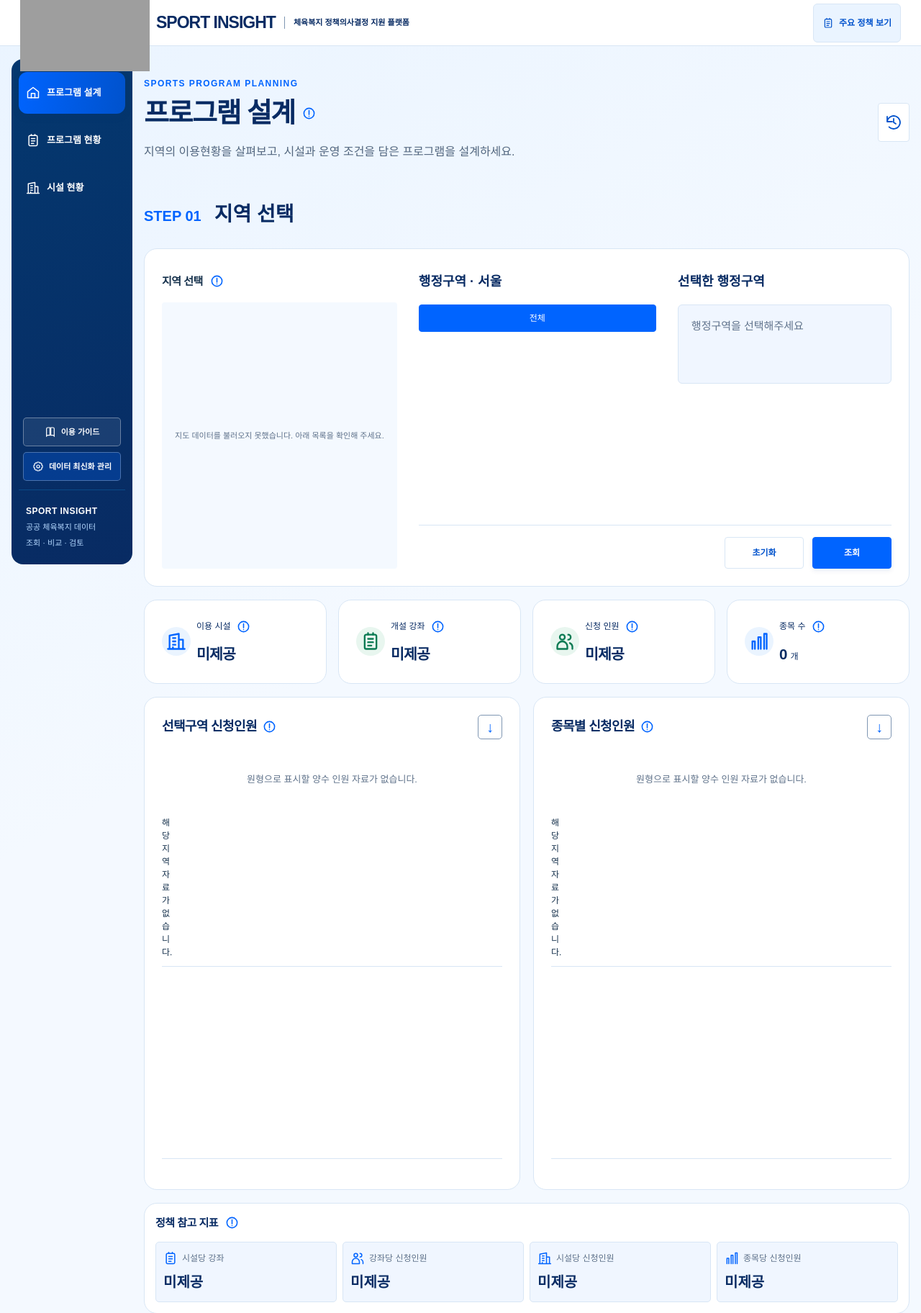
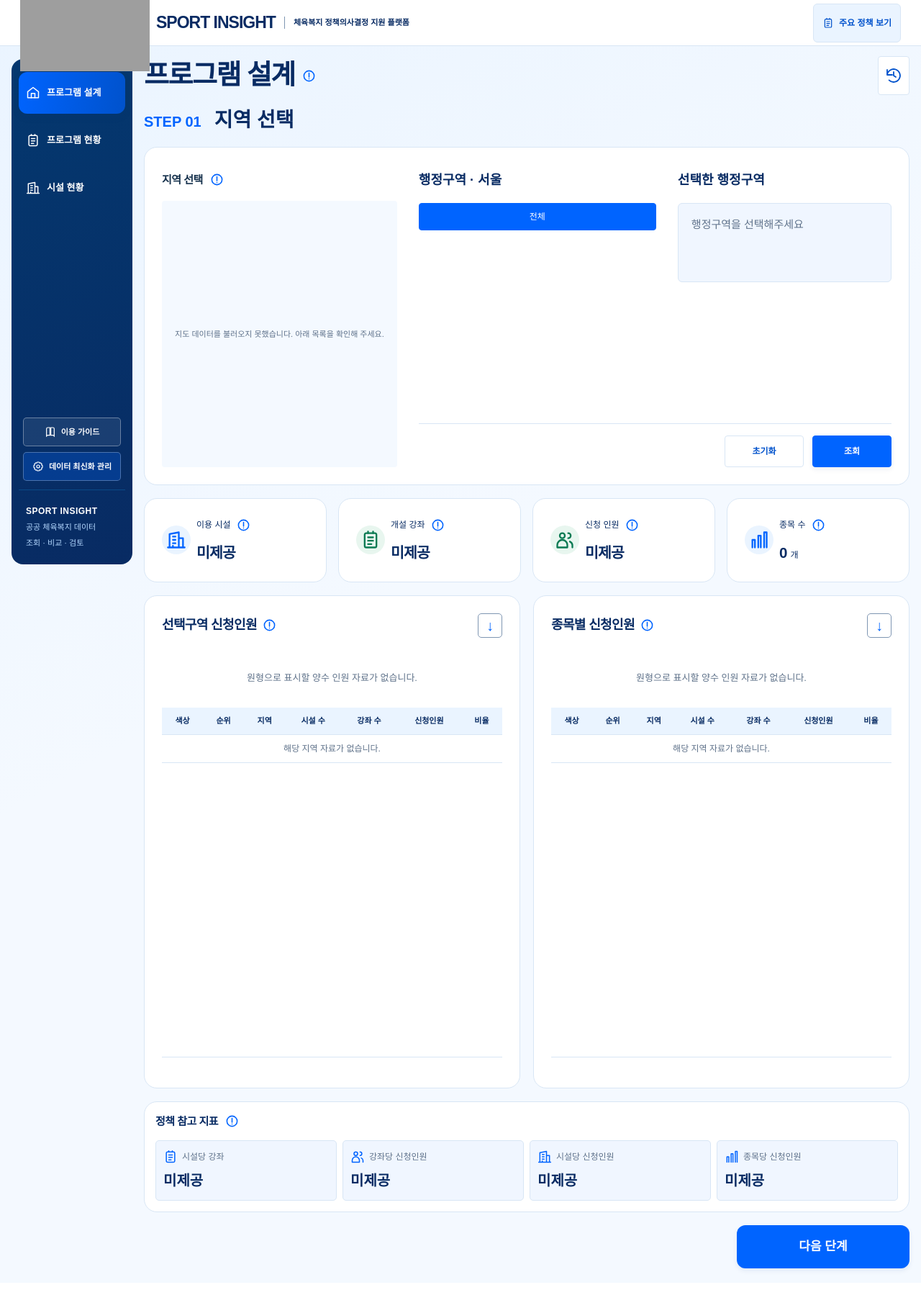
Before and after one commit to kingdoms1212/kspo, a Django app: page /dashboard in a window 1280 px wide. Shown: the top 1824 px of the page at 72% size. After the commit the page ends 1770 px from the top, so only its background shows below. Run offline with Django 5.2, Linux system fonts and the light colour scheme; some web fonts are replaced; grey boxes are pictures that could not be loaded.

Commit message:
[홍석환] UI 수정 및 보완 - 프로그램 설계 UI 수정 및 UI 포맷 통일

```diff
--- a/main/app/dashboard/test_planning.py
+++ b/main/app/dashboard/test_planning.py
@@ -50,7 +50,7 @@ class PlanningTests(SimpleTestCase):
         page = BeautifulSoup(response.content, 'html.parser')
         overview = page.select_one('.report-overview')
         self.assertEqual(len(overview.select('.db-metric')), 4)
-        self.assertEqual([node.text for node in overview.select('.db-pie-legend strong')],
+        self.assertEqual([node.text for node in overview.select('.report-legend-table tbody th')],
                          [row['name'] for row in sports[:5]] + ['기타'])
         self.assertEqual(response.context['report_pie']['total'], sum(row['requests'] for row in sports))
         table_names = [cell.text for cell in page.select('.report-sport-table td:nth-child(4n+2)') if cell.text]
--- a/main/app/dashboard/tests.py
+++ b/main/app/dashboard/tests.py
@@ -268,8 +268,8 @@ class DashboardViewTests(SimpleTestCase):
         self.assertContains(response, '종목 수')
         self.assertNotContains(response, 'db-sport-count')
         self.assertContains(response, '종목6')
-        self.assertContains(response, '시설 1개')
-        self.assertContains(response, '강좌 2건')
+        self.assertContains(response, '<th scope="col">시설 수</th>', html=True)
+        self.assertContains(response, '<th scope="col">강좌 수</th>', html=True)
         self.assertContains(response, 'conic-gradient(')
         self.assertNotContains(response, 'class="db-chart-table"')
         self.assertContains(response, '시설당 신청인원')
--- a/main/static/app.css
+++ b/main/static/app.css
@@ -129,7 +129,7 @@ button,a,input,select,summary { -webkit-tap-highlight-color:transparent; }
   box-shadow:none;
 }
 .main-content { margin-left:calc(var(--sidebar-width) + 16px); padding:0 20px 20px; min-height:calc(100vh - var(--header-height)); min-width:0; }
-.page-head { min-height:82px; display:flex; align-items:center; justify-content:space-between; gap:20px; padding:18px 0; }
+.page-head { min-height:82px; display:flex; align-items:center; justify-content:space-between; gap:20px; padding-top:18px 0; }
 .heading-copy { display:flex; align-items:baseline; flex-wrap:wrap; gap:5px 12px; min-width:0; }
 .program-heading-copy { align-items:center; flex-wrap:nowrap; gap:8px; }
 .heading-help { position:relative; display:inline-flex; align-items:center; justify-content:center; flex:0 0 auto; width:24px; height:24px; padding:0; border:0; background:transparent; color:var(--si-primary); cursor:help; }
--- a/main/static/program-planner.css
+++ b/main/static/program-planner.css
@@ -34,7 +34,6 @@
   padding:0;
   gap:12px;
   list-style:none;
-  margin:26px 0;
 }
 .planner-steps li {
   background:#f1f5fc;
@@ -340,7 +339,7 @@
 .page-dashboard { background:linear-gradient(150deg,var(--si-surface-soft),var(--si-bg) 45%); }
 .page-dashboard .sidebar { border-radius:16px; }
 .page-dashboard .nav-link { border-radius:12px; }
-.dashboard-screen .db-heading { justify-content:space-between;align-items:center;margin:24px 0; }
+.dashboard-screen .db-heading { justify-content:space-between;align-items:center; }
 .review-intro h1 { font-size:38px;letter-spacing:-1.5px;margin:8px 0; }
 .review-intro p { font-size:16px;color:var(--si-text-secondary);margin:10px 0; }
 .dashboard-screen [hidden] { display:none!important; }
--- a/main/static/region-map.js
+++ b/main/static/region-map.js
@@ -224,7 +224,22 @@
     };
   }
 
+  function mapSourceKey(element) {
+    return JSON.stringify([
+      readJson(element.dataset.regionSource, []),
+      readJson(element.dataset.districtSource, {}),
+      element.dataset.focusRegion
+    ]);
+  }
+
   function draw(element) {
+    // Dashboard queries replace statistics, but retain the same Seoul map.
+    // Keep its canvas, selection and zoom when the underlying map data agrees.
+    var sourceKey = mapSourceKey(element);
+    if (element.hasAttribute('data-preserve-region-map') &&
+        element.__regionMapChart && !element.__regionMapChart.isDisposed() &&
+        element.__regionMapSourceKey === sourceKey) return Promise.resolve();
+    element.__regionMapSourceKey = sourceKey;
     var config = element.dataset;
     var regionPairs = readJson(config.regionSource, []);
     var districtGroups = readJson(config.districtSource, {});
--- a/main/templates/dashboard/_pie.html
+++ b/main/templates/dashboard/_pie.html
@@ -1,6 +1,14 @@
 <div class="db-pie-panel">
 {% if pie.total %}{% if use_svg %}<svg class="db-pie" viewBox="0 0 200 200" role="img" aria-label="{{ label }} 원형그래프"><title>{{ label }}</title>{% for item in pie.rows %}{% if item.share == 100 %}<circle cx="100" cy="100" r="95" fill="var({{ item.color }})"/>{% elif item.share > 0 %}<path d="{{ item.path }}" fill="var({{ item.color }})"/>{% endif %}{% endfor %}</svg>{% else %}<div class="db-pie" role="img" aria-label="{{ label }} 원형그래프. 인원별 비율은 아래 목록에 표시됩니다." style="background:{{ pie.gradient }}"></div>{% endif %}{% else %}<p class="empty">원형으로 표시할 양수 인원 자료가 없습니다.</p>{% endif %}
-<ol class="db-pie-legend" tabindex="0" aria-label="{{ label }} 전체 항목">
-{% for item in pie.rows %}<li style="--print-order:{{ item.number }}"{% if item.number > 10 %} class="db-print-omit"{% endif %}><span class="db-pie-key" aria-hidden="true" style="background:var({{ item.color }})"></span><div><strong>{{ item.number }}. {% if item.name %}{{ item.name }}{% else %}{{ item.district }}{% endif %}</strong>{% if item.region %}<span class="db-province">{{ item.region }}</span>{% endif %}<small>시설 {{ item.facilities|floatformat:'0g' }}개 · 강좌 {{ item.courses|floatformat:'0g' }}건</small></div><span class="db-pie-value">{% if item.requests is not None %}{{ item.requests|floatformat:'0g' }}명<small>{{ item.share|floatformat:1 }}%</small>{% else %}미제공{% endif %}</span></li>{% empty %}<li>해당 지역 자료가 없습니다.</li>{% endfor %}
-</ol><p class="db-print-note">신청인원 상위 10개 항목 · 그래프 비율은 전체 항목 기준</p>
+<div class="db-pie-legend" tabindex="0" role="region" aria-label="{{ label }}">
+<table class="db-pie-table">
+<caption class="sr-only">{{ label }}</caption>
+<thead><tr><th scope="col">색상</th><th scope="col">순위</th><th scope="col">지역</th><th scope="col">시설 수</th><th scope="col">강좌 수</th><th scope="col">신청인원</th><th scope="col">비율</th></tr></thead>
+<tbody>{% for item in pie.rows %}<tr{% if item.number > 10 %} class="db-print-omit"{% endif %}>
+<td><span class="db-pie-key" aria-hidden="true" style="background:var({{ item.color }})"></span></td><td>{{ item.number }}</td>
+<th scope="row">{% if item.name %}{{ item.name }}{% else %}{{ item.district }}{% endif %}{% if item.region %}<span class="db-province">{{ item.region }}</span>{% endif %}</th>
+<td>{{ item.facilities|floatformat:'0g'|default:'미제공' }}</td><td>{{ item.courses|floatformat:'0g'|default:'미제공' }}</td>
+<td>{% if item.requests is not None %}{{ item.requests|floatformat:'0g' }}명{% else %}미제공{% endif %}</td><td>{% if item.requests is not None %}{{ item.share|floatformat:1 }}%{% else %}미제공{% endif %}</td>
+</tr>{% empty %}<tr><td colspan="7" class="empty">해당 지역 자료가 없습니다.</td></tr>{% endfor %}</tbody>
+</table></div><p class="db-print-note">신청인원 상위 10개 항목 · 그래프 비율은 전체 항목 기준</p>
 </div>
--- a/main/templates/dashboard/_planner.html
+++ b/main/templates/dashboard/_planner.html
@@ -3,8 +3,10 @@
   <p id="plan-status" class="sr-only" role="status" aria-live="polite"></p>
   <p id="plan-error" class="plan-error" role="alert" tabindex="-1"></p>
   <div id="plan-selection" hidden>
-    <label class="plan-field"><select id="plan-sport"><option value="">종목 선택</option>{% for sport in planning_sports %}<option>{{ sport }}</option>{% endfor %}</select></label>
+    <div class="plan-search-row">
+    <label class="plan-field"><span class="sr-only">종목 선택</span><select id="plan-sport"><option value="">종목 선택</option>{% for sport in planning_sports %}<option>{{ sport }}</option>{% endfor %}</select></label>
     <form id="plan-search" class="plan-search"><label for="plan-query" class="sr-only">시설명 또는 주소 검색</label><input id="plan-query" maxlength="100" placeholder="시설명 또는 주소"><button class="button ghost" type="submit">시설 검색</button></form>
+    </div>
     <div class="plan-facility-workspace">
     <div id="plan-loading" class="app-splash plan-loading" hidden>
       <div class="app-splash-inner">
--- a/main/templates/dashboard/_region_map.html
+++ b/main/templates/dashboard/_region_map.html
@@ -1,6 +1,7 @@
 {% with region_data_id=id|add:"-region-data" district_data_id=id|add:"-district-data" %}
 
 <div id="{{ id }}" class="region-map" role="img"
+     hx-preserve="true" data-preserve-region-map
      aria-label="{{ country_description|default:'시도별 분포 지도' }}"
      data-region-map
      data-region-source="{{ region_data_id }}"
--- a/main/templates/dashboard/_styles.html
+++ b/main/templates/dashboard/_styles.html
@@ -63,6 +63,18 @@
   .dashboard-screen .db-pie-legend small{display:block;font-size:11px;color:var(--si-text-muted);font-weight:400}
   .dashboard-screen .db-pie-value{text-align:right;font-variant-numeric:tabular-nums}
   .dashboard-screen .db-pie-legend .db-province{margin-left:5px;font-size:11px;color:var(--si-text-muted)}
+  .dashboard-screen #dashboard-body .db-pie-legend{overflow-x:auto}
+  .db-pie-table{width:100%;border-collapse:collapse;font-size:12px;white-space:nowrap;font-variant-numeric:tabular-nums}
+  .db-pie-table th,.db-pie-table td{padding:10px 8px;border-bottom:1px solid var(--si-border)}
+  .db-pie-table thead th{position:sticky;top:0;background:var(--si-surface-soft);text-align:center;z-index:1}
+  .db-pie-table tbody th{text-align:left;background:transparent}
+  .db-pie-table td{text-align:right}
+  .db-pie-table td:nth-child(-n+2){text-align:center}
+  .db-pie-table .db-pie-key{display:inline-block;width:10px;height:10px}
+  @media print{.db-pie-table thead th{position:static}.db-pie-table tr{break-inside:avoid}}
+  .dashboard-screen #dashboard-body .db-pie-legend li{grid-template-columns:10px minmax(max-content,1fr) max-content;white-space:nowrap}
+  .dashboard-screen #dashboard-body .db-pie-legend li>div,.dashboard-screen #dashboard-body .db-pie-value{display:flex;align-items:baseline;gap:8px}
+  .dashboard-screen #dashboard-body .db-pie-legend small{display:inline}
   .dashboard-screen .db-right{align-content:start}
   .dashboard-screen .db-map-selectors{display:grid;grid-template-columns:repeat(2,minmax(0,1fr));gap:10px;margin-bottom:16px;align-items:end}
   .dashboard-screen .db-map-selectors label{display:grid;gap:6px;font-size:12px;min-width:0}
@@ -101,7 +113,7 @@
   .plan-document .db-pie-key{width:10px;height:10px;flex-shrink:0;margin-top:5px}
   .plan-document .db-pie-note{text-align:center}
   @media print{.plan-document .db-pie-panel{break-inside:avoid;print-color-adjust:exact;-webkit-print-color-adjust:exact}.plan-document .db-pie-legend{max-height:none;overflow:visible}}
-  .dashboard-screen .planner-steps{display:block;margin:26px 0;padding:0;list-style:none;border:0;background:none}
+  .dashboard-screen .planner-steps{display:block;margin-top:0px;margin-bottom:16px;padding:0;list-style:none;border:0;background:none}
   .dashboard-screen .planner-steps li{display:none;border:0;padding:0;background:none;color:var(--si-heading);font-size:28px;font-weight:800}
   .dashboard-screen .planner-steps li[aria-current]{display:flex;align-items:baseline;gap:18px}
   .dashboard-screen .planner-steps li::before,.dashboard-screen .planner-steps li::after{display:none}
--- a/main/templates/dashboard/index.html
+++ b/main/templates/dashboard/index.html
@@ -5,9 +5,9 @@
 {% include 'dashboard/_styles.html' %}
 <link rel="stylesheet" href="{% asset 'program-planner.css' %}">
 <div class="dashboard-screen">
-<header class="page-head db-heading"><div class="review-intro"><span class="planner-eyebrow">SPORTS PROGRAM PLANNING</span>
+<header class="page-head db-heading"><div class="review-intro">
 <div class="heading-copy program-heading-copy" id="dashboard-heading"><h1>프로그램 설계</h1>{% include 'components/heading_help.html' with id='dashboard-heading' label='시설 이용현황 안내' text='스포츠강좌이용권 이용현황 자료에서 시설·강좌·신청인원을 확인합니다.' %}</div>
-<p>지역의 이용현황을 살펴보고, 시설과 운영 조건을 담은 프로그램을 설계하세요.</p></div>
+</div>
 <button id="plan-history-open" class="button ghost plan-history-trigger" type="button" aria-label="최근 생성 목록" title="최근 생성 목록" aria-haspopup="dialog" aria-controls="plan-history">{% include 'components/icon.html' with name='history' %}</button>
 </header>
 <dialog id="plan-history" class="plan-history" aria-labelledby="plan-history-title">
--- a/main/templates/facilities/index.html
+++ b/main/templates/facilities/index.html
@@ -1,5 +1,7 @@
 {% extends 'base.html' %}
+{% load assets %}
 {% block content %}
+<link rel="stylesheet" href="{% asset 'program-planner.css' %}">
 <section class="page-head"><div class="heading-copy program-heading-copy"><h1>시설 현황</h1>{% include 'components/heading_help.html' with id='facility-heading' label='시설 현황 안내' text='전국체육시설현황 자료에서 공공·민간 시설 정보와 인접 대중교통을 확인합니다.' %}</div></section>
 <div class="facility-shell">
   <form class="panel search-panel facility-filters" method="get" hx-get="{% url 'facilities' %}" hx-target="#facility-workspace" hx-swap="innerHTML show:none" hx-push-url="true" hx-indicator="#facilities-busy">
--- a/main/templates/programs/index.html
+++ b/main/templates/programs/index.html
@@ -2,6 +2,7 @@
 {% load static %}
 {% load assets %}
 {% block content %}
+<link rel="stylesheet" href="{% asset 'program-planner.css' %}">
 <style>
   .budget-range {
     display: grid;
```
Also changed, not shown: other parts of main/static/program-planner.css (+46 -7 lines), main/templates/dashboard/_plan_overview.html (+10 -1 lines).
